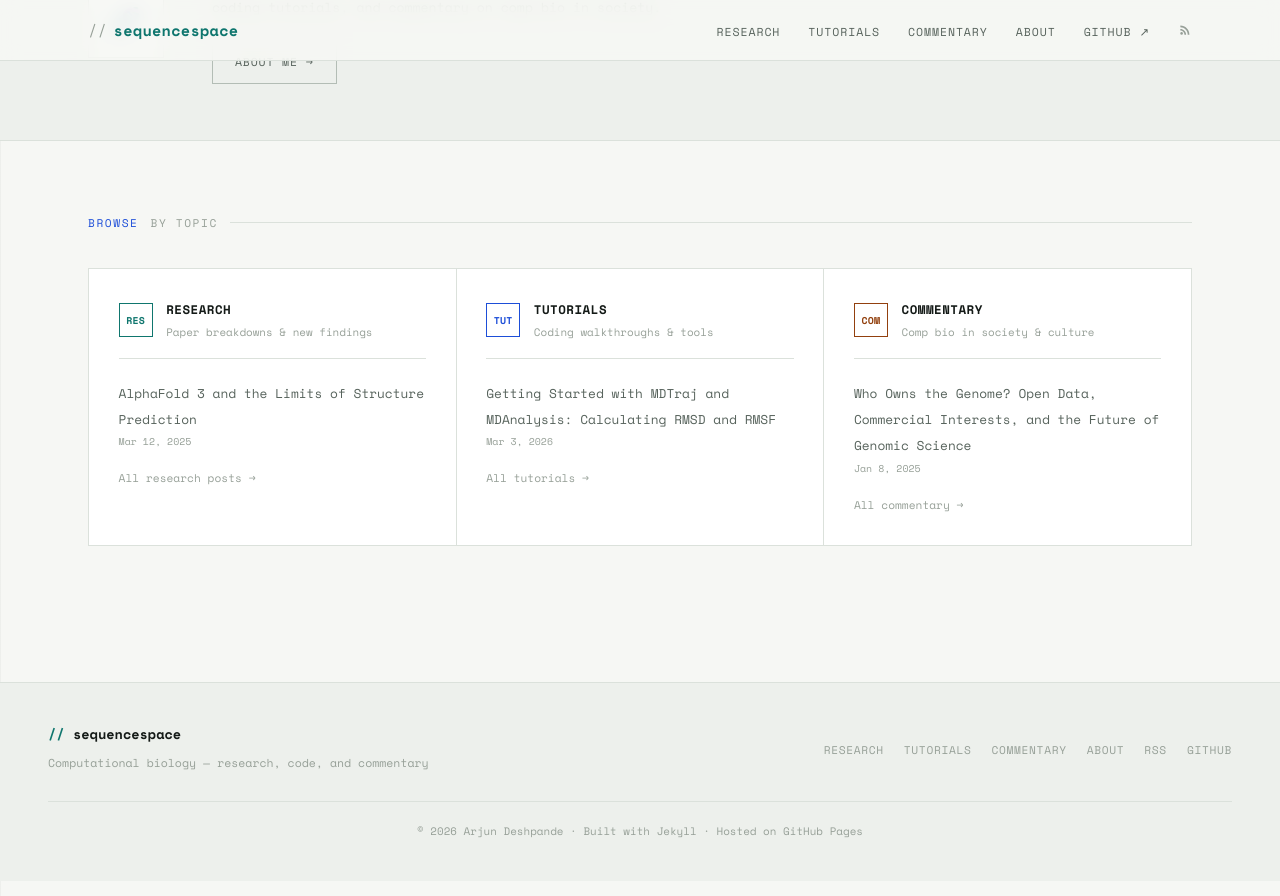
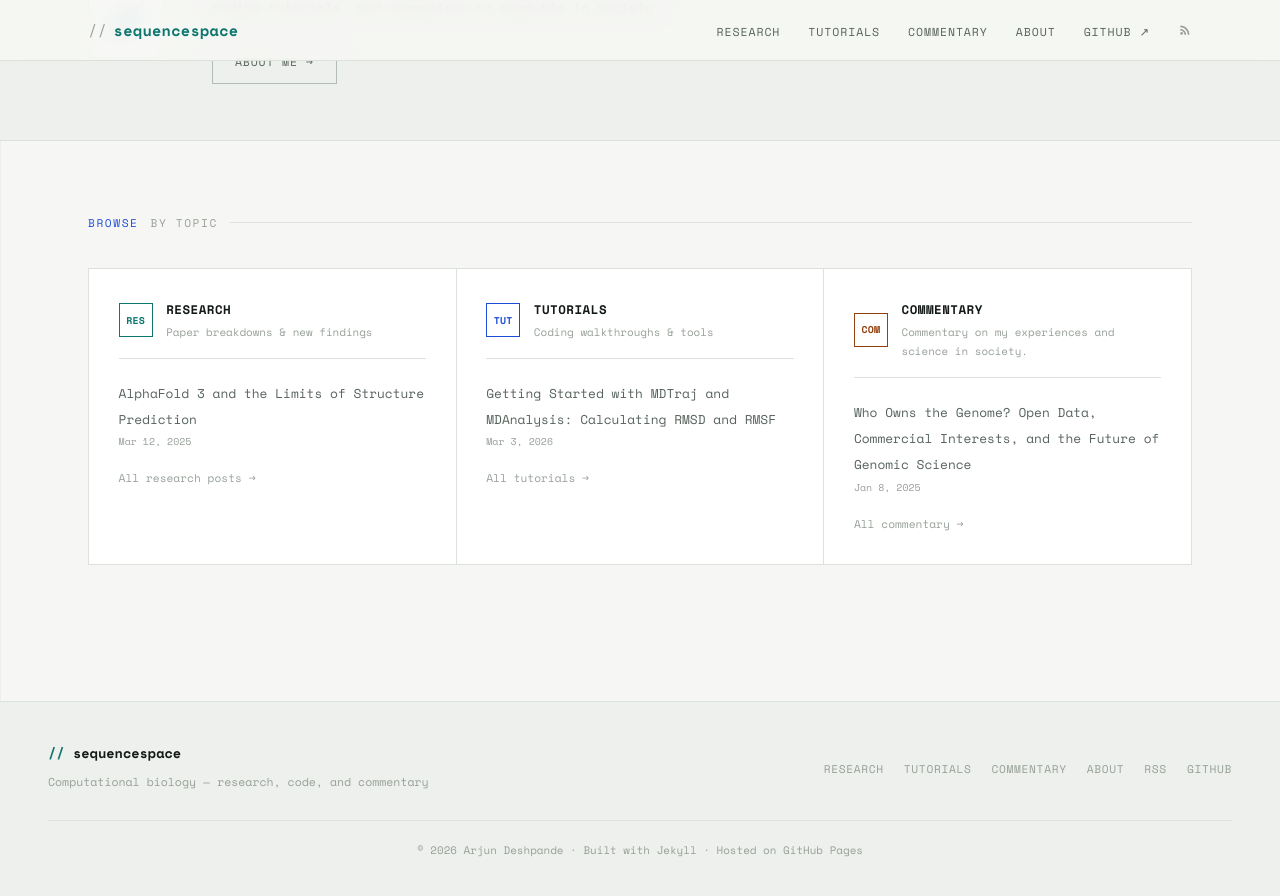
Before and after one commit to arjundeshx/sequencespace, a Jekyll site: the page built from index.html, in a window 1280 px wide and 900 px high, scrolled down 1748 px. Shown: the top 896 px of the window. Built offline with Jekyll 4.4.1, drawn with Linux system fonts in a browser that asks for light colours; the list of posts is cut into pages by our own code.

Commit message:
Update index.html

```diff
--- a/index.html
+++ b/index.html
@@ -174,7 +174,7 @@ title: Home
           <div class="topic-code commentary">COM</div>
           <div>
             <div class="topic-title">Commentary</div>
-            <div class="topic-desc">Comp bio in society & culture</div>
+            <div class="topic-desc">Commentary on my experiences and science in society.</div>
           </div>
         </div>
         {% assign commentary_posts = site.posts | where: "category", "commentary" | limit: 4 %}
```
